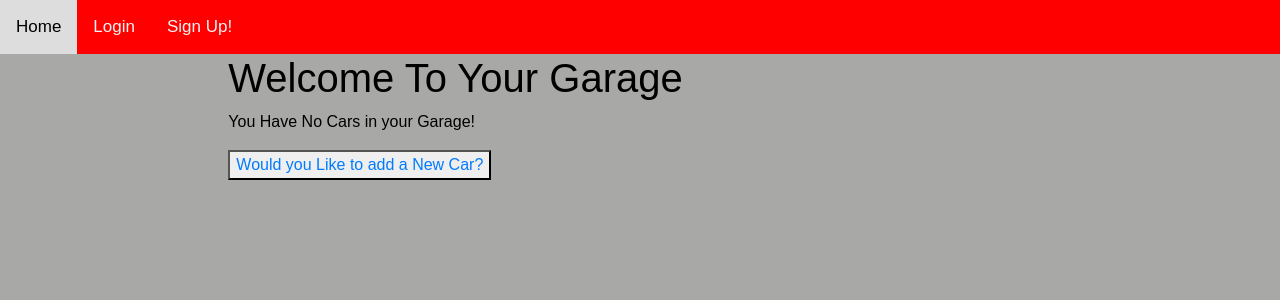
After one commit to RCBendell/AutoTracker, a Django app: page /myGarage/ in a window 1280 px wide. The commit adds this page. Shown: the top 300 px of the page. Run offline with Django 3.2, Linux system fonts and the light colour scheme; data comes from the database, SQL or seed files in the repository; both versions use the stored data as it was after the commit.

Commit message:
car model: add, update, delete ... They're also assigned to users now

```diff
--- a/mysite/log/forms.py
+++ b/mysite/log/forms.py
@@ -15,6 +15,7 @@ class SignUpForm(UserCreationForm):
 
 
 class CarCreationForm(forms.ModelForm):
+    owner = forms.CharField(max_length=20, widget=forms.HiddenInput(), required=False)
     make = forms.CharField(max_length=30, required = True)
     model = forms.CharField(max_length=30, required = True)
     year = forms.IntegerField(min_value = 1900, required = True)
@@ -24,4 +25,4 @@ class CarCreationForm(forms.ModelForm):
 
     class Meta:
         model = car
-        fields = ('make', 'model', 'year', 'color', 'vin', 'mileage',)
+        fields = ('owner', 'make', 'model', 'year', 'color', 'vin', 'mileage',)
--- a/mysite/log/models.py
+++ b/mysite/log/models.py
@@ -1,4 +1,5 @@
 from django.db import models
+from django.urls import reverse
 
 # Create your models here.
 class car(models.Model):
@@ -14,3 +15,6 @@ class car(models.Model):
     # Optional
     # image = models.ImageField(blank=True)
     # Need to Install Something ...
+
+    def get_absolute_url(self):
+        return reverse('carDetail', args=[str(self.id)])
--- a/mysite/log/templates/base_generic.html
+++ b/mysite/log/templates/base_generic.html
@@ -16,7 +16,8 @@
     {% if user.is_authenticated %}
       <a>Hello, {{ user.get_username }}</a>
       <a href="{% url 'profile' %}">My Profile</a>
-      <a>My Garage</a>
+      <a href="{% url 'myGarage' %}">My Garage</a>
+      <a >New Log Entry</a>
 
       <a href="{% url 'logout' %}?next={{request.path}}">Logout</a>
     {% else %}
--- a/mysite/log/urls.py
+++ b/mysite/log/urls.py
@@ -13,4 +13,14 @@ urlpatterns = [
     url(r'^profile/$', views.profile, name='profile'),
     # Add Car
     url(r'^createCar/$', views.createCar, name='createCar'),
+    # My Garage
+    path('myGarage/', views.myGarage.as_view(), name='myGarage'),
+    # Car Detail Page .. Needs to have list of recent log entries, recent first
+    path('car/<int:pk>', views.carDetail.as_view(), name='carDetail'),
+    # Edit Car Details .. Everything Editable except Owner
+    path('car/<int:pk>/update/', views.carUpdate.as_view(), name='carUpdate'),
+    # Delete Car  .. OR a method for deleting a car in a garage
+    path('car/<int:pk>/delete/', views.carDelete.as_view(), name='carDelete'),
+    # New Entry .. Add a Log Entry Associated with the Car
+
 ]
--- a/mysite/log/views.py
+++ b/mysite/log/views.py
@@ -10,6 +10,10 @@ from django.contrib.auth.forms import UserCreationForm
 from log.forms import SignUpForm, CarCreationForm
 
 from django.contrib.auth.models import User
+
+from django.views.generic import ListView, DetailView, UpdateView, DeleteView
+from .models import car
+from django.urls import reverse_lazy
 
 # Index View
 def index(request):
@@ -33,18 +37,38 @@ def signup(request):
 
 # Profile View
 def profile(request):
-   #context = {}
    return render(request, 'profile.html')
-  # return HttpResponse("Hello, You've Made it")
 
 # Create A New Car
 def createCar(request):
    if request.method == 'POST':
       form = CarCreationForm(request.POST)
       if form.is_valid():
-         #owner = self.username
+         obj = form.save(commit=False)
+         obj.owner = request.user.get_username()
          form.save()
          return redirect('profile')
    else:
       form = CarCreationForm()
    return render(request, 'car_creation.html', {'form': form})
+
+class myGarage(ListView):
+   model = car
+   template_name = 'my_garage.html'
+
+   def get_queryset(self):
+      return car.objects.filter(owner = self.request.user.get_username())
+
+class carDetail(DetailView):
+   model = car
+   template_name = 'car_detail.html'
+
+class carUpdate(UpdateView):
+   model = car
+   template_name = 'car_update.html'
+   fields = ['make','model', 'year', 'color', 'mileage', 'vin']
+
+class carDelete(DeleteView):
+   model = car
+   template_name = 'car_delete.html'
+   success_url = reverse_lazy('myGarage')
--- /dev/null
+++ b/mysite/mysite/templates/my_garage.html
@@ -0,0 +1,19 @@
+{% extends "base_generic.html" %}
+
+{% block content %}
+  <h1>Welcome To Your Garage</h1>
+
+  {% if car_list %}
+  <ul>
+      {% for car in car_list %}
+      <li>
+          <a href="{{ car.get_absolute_url }}">{{ car.make }}, {{ car.model }}, {{ car.year }}</a>
+      </li>
+      {% endfor %}
+  </ul>
+  {% else %}
+    <p>You Have No Cars in your Garage!</p>
+    <button><a href="{% url 'createCar' %}">Would you Like to add a New Car?</a></button>
+  {% endif %}
+
+{% endblock %}
--- a/mysite/mysite/templates/profile.html
+++ b/mysite/mysite/templates/profile.html
@@ -6,4 +6,7 @@
   <P>Email: {{user.email}}</P>
   <a href="{% url 'createCar' %}">Add a New Car</a>
 
+  <h2> My Garage </h2>
+
+
 {% endblock %}
```
Also changed, not shown: mysite/mysite/templates/car_delete.html (added, +14 -0 lines), mysite/mysite/templates/car_detail.html (added, +21 -0 lines), mysite/mysite/templates/car_update.html (added, +9 -0 lines), mysite/db.sqlite3, mysite/log/static/css/styles.css (line endings or trailing spaces).
